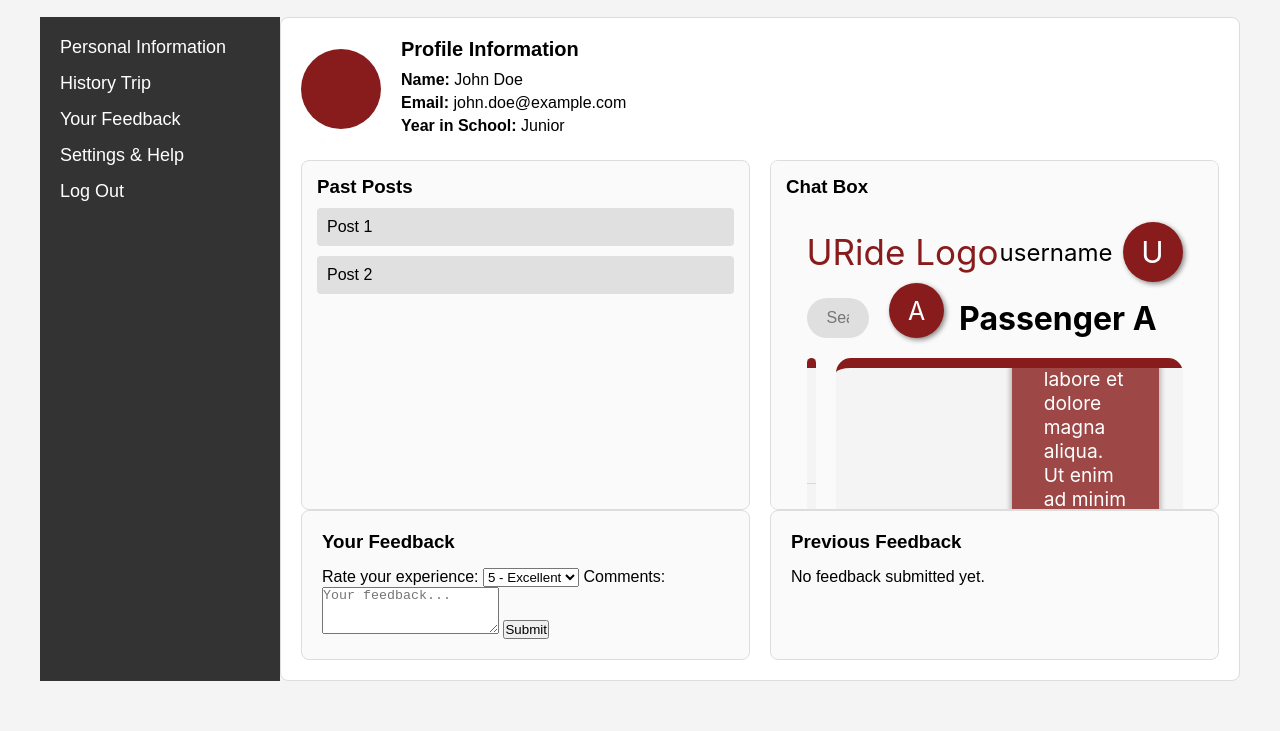
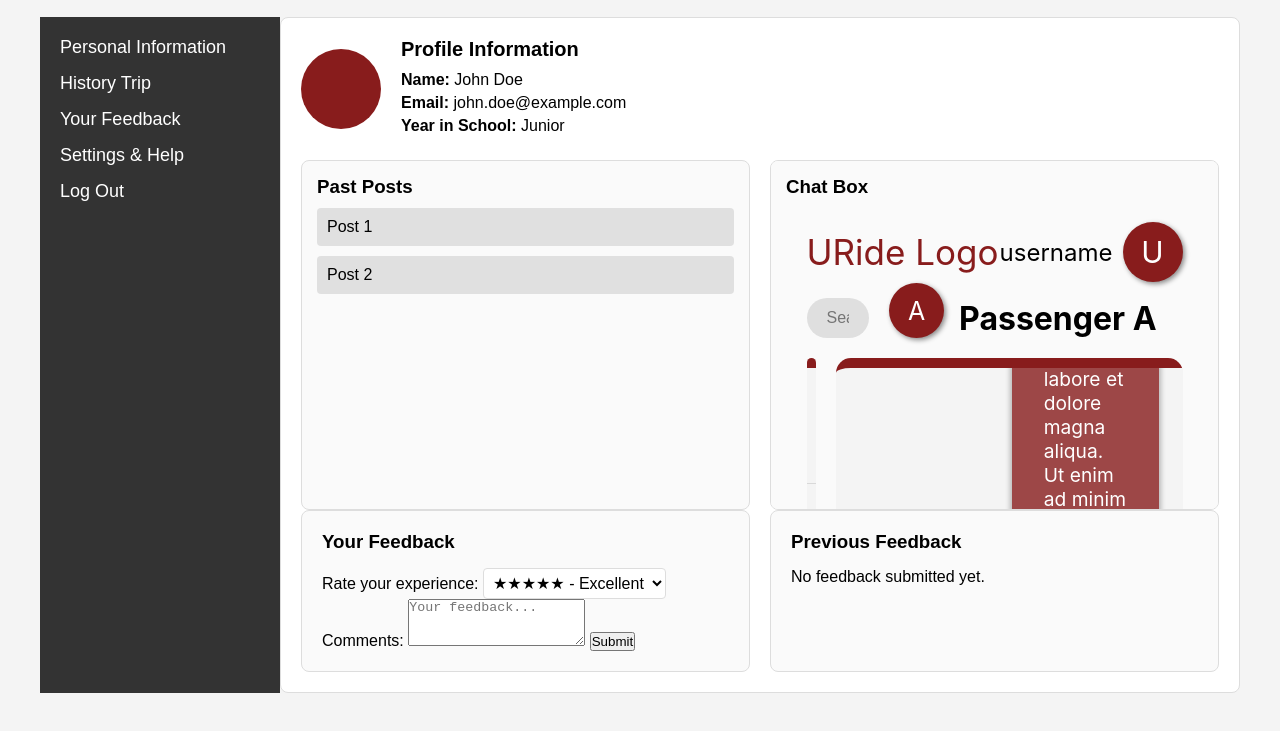
Before and after one commit to ginpks/TRANSPORTATION, a plain HTML site: page Front-End/user-profile-page/index.html in a window 1280 px wide. Both pictures are taken after a click on the button "Your Feedback". Shown: the part 63-794 px from the top of the page. Drawn offline with Linux system fonts and the light colour scheme.

Commit message:
Added stars to the rating system. Edits were done to html and css

```diff
--- a/Front-End/user-profile-page/index.html
+++ b/Front-End/user-profile-page/index.html
@@ -73,11 +73,11 @@
                             <form id="feedbackForm">
                                 <label for="rating">Rate your experience:</label>
                                 <select id="rating">
-                                    <option value="5">5 - Excellent</option>
-                                    <option value="4">4 - Good</option>
-                                    <option value="3">3 - Average</option>
-                                    <option value="2">2 - Poor</option>
-                                    <option value="1">1 - Terrible</option>
+                                    <option value="5">★★★★★ - Excellent</option>
+                                    <option value="4">★★★★☆ - Good</option>
+                                    <option value="3">★★★☆☆ - Average</option>
+                                    <option value="2">★★☆☆☆ - Poor</option>
+                                    <option value="1">★☆☆☆☆ - Terrible</option>
                                 </select>
 
                                 <label for="comments">Comments:</label>
--- a/Front-End/user-profile-page/style.css
+++ b/Front-End/user-profile-page/style.css
@@ -183,3 +183,17 @@ h1 {
     max-height: 300px;
     overflow-y: auto;
 }
+
+select#rating {
+    font-family: 'Arial', sans-serif;
+    font-size: 16px;
+    padding: 5px;
+    border: 1px solid #ddd;
+    border-radius: 4px;
+    background-color: #fff;
+    cursor: pointer;
+}
+
+select#rating option {
+    font-size: 16px;
+}
```
